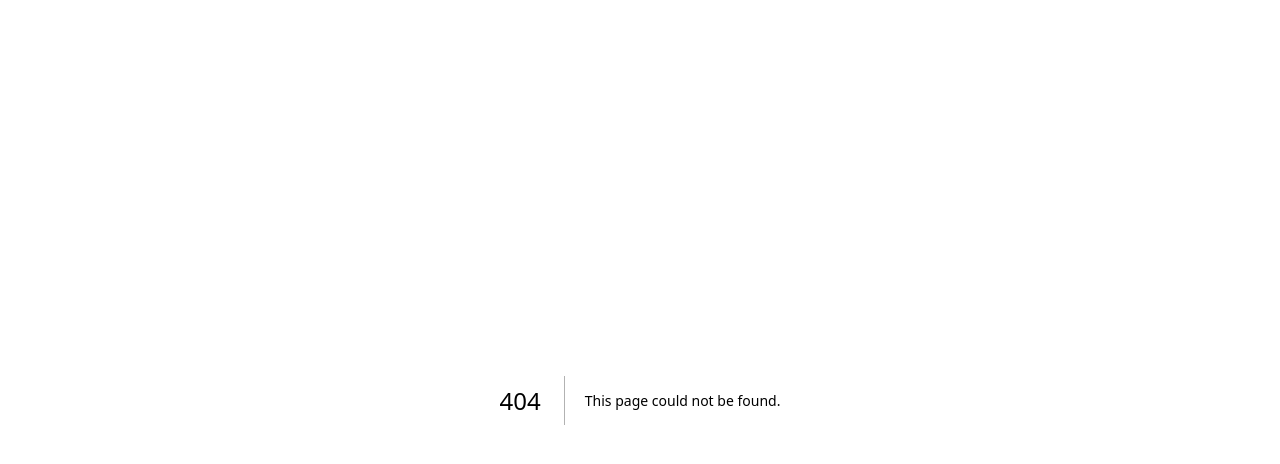
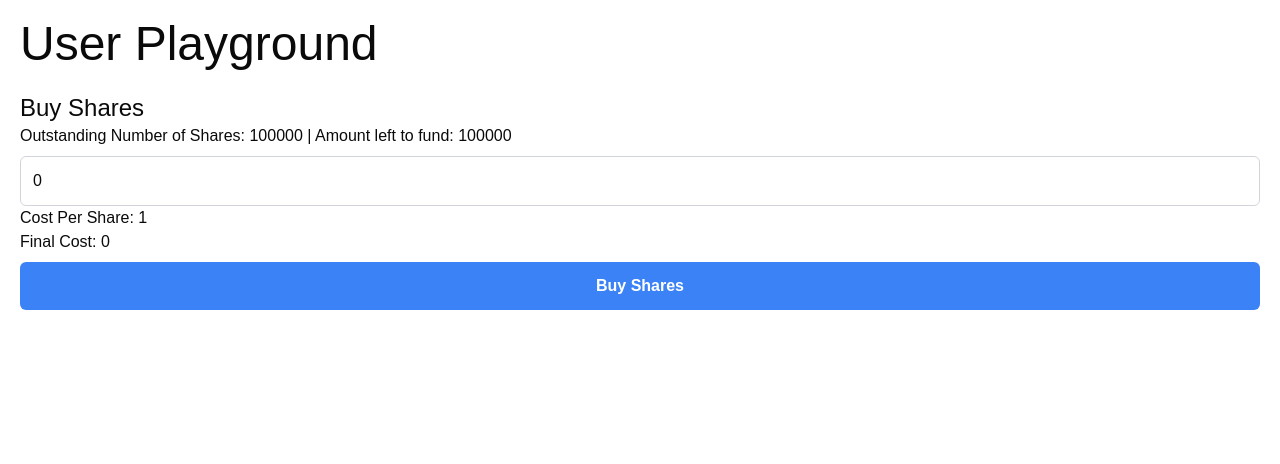
Before and after one commit to synapsecode/flashfund_nextjs, a Next.js app: page /playground in a window 1280 px wide. Before the commit this address had no page. Shown: the top 464 px of the page. Built offline with nearby package versions, Linux system fonts and the light colour scheme.

Commit message:
User Playground implemented

```diff
--- /dev/null
+++ b/app/playground/page.js
@@ -0,0 +1,64 @@
+'use client'
+import { useParams } from 'next/navigation'
+import React, { useEffect, useState } from 'react';
+
+export default function CompanyHomePage() {
+    const params = useParams();
+    const [shares, setShares] = useState(0);
+    const [costPerShare, setCostPerShare] = useState(0);
+    const [outstandingShares, setOutstandingShares] = useState(0);
+
+    const handleInputChange = (e) => {
+        setShares(e.target.value);
+    };
+
+    const initialize = async () => {
+        setCostPerShare(1);
+        setOutstandingShares(100000);
+    }
+
+    useEffect(() => {
+        initialize();
+    }, []);
+
+    const buyShares = () => {
+        const payload = {
+            'amount': costPerShare * shares,
+        }
+        setOutstandingShares(outstandingShares - shares)
+        setShares(0);
+        console.log(payload);
+    }
+
+    return (
+        <div className='p-5'>
+            <h1 className="center text-5xl">User Playground</h1>
+            <br />
+            <h2 className='text-2xl'>Buy Shares</h2>
+            <div>
+                <label htmlFor="shares">Outstanding Number of Shares: {outstandingShares} | Amount left to fund: {outstandingShares * costPerShare}</label>
+                <br />
+                <input
+                    className='mt-2 p-3 border border-gray-300 rounded-md w-full focus:outline-none focus:ring-2 focus:ring-blue-500'
+                    type="number"
+                    id="shares"
+                    value={shares}
+                    onChange={handleInputChange}
+                    min="1"
+                    step="1"
+                />
+            </div>
+
+            <h1>Cost Per Share: {costPerShare}</h1>
+            <h1>Final Cost: {costPerShare * shares} </h1>
+
+            <button
+                type="submit"
+                className="mt-2 w-full py-3 bg-blue-500 text-white font-semibold rounded-md hover:bg-blue-600 focus:outline-none focus:ring-2 focus:ring-blue-500"
+                onClick={buyShares}
+            >
+                Buy Shares
+            </button>
+        </div>
+    );
+}
```
